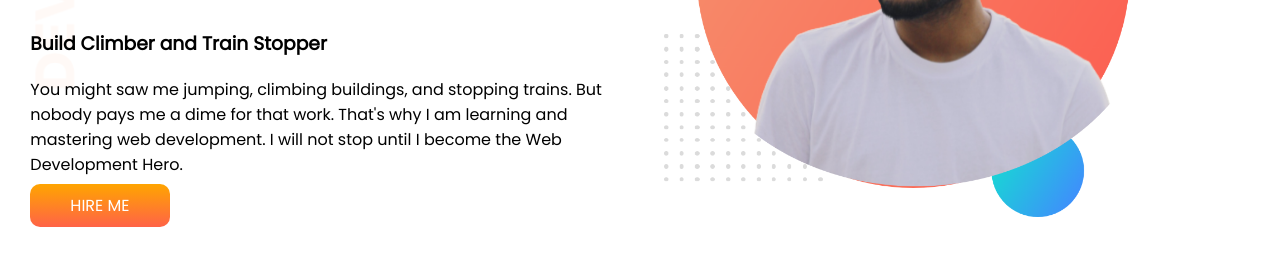
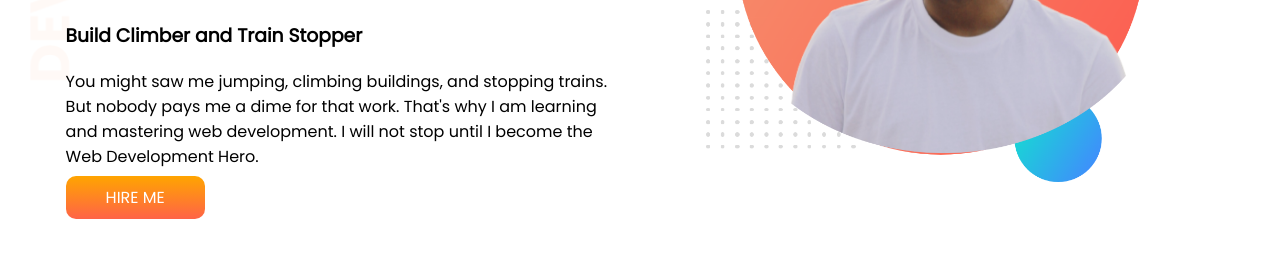
Before and after one commit to Fahim-Faysal/portfolio, a plain HTML site: page index.html in a window 1280 px wide. Shown: the part 279-551 px from the top of the page. Drawn offline with Linux system fonts and the light colour scheme.

Commit message:
css changes

```diff
--- a/style.css
+++ b/style.css
@@ -1,6 +1,6 @@
 body {
 	font-family: 'Poppins', sans-serif;
-	margin-left: 5px;
+	margin: 0px;
 }
 h1 {
 	font-size: 50px;
@@ -15,7 +15,7 @@ span {
 	display: flex;
 	background-image: url(./images/top-banner.png);
 	background-repeat: no-repeat;
-	margin: 0px;
+	margin-bottom: 100px;
 }
 .two {
 	display: flex;
@@ -26,6 +26,7 @@ span {
 .first {
 	width: 50%;
 	padding: 2%;
+	margin-left: 40px;
 }
 .first img {
 	width: 80%;
```
